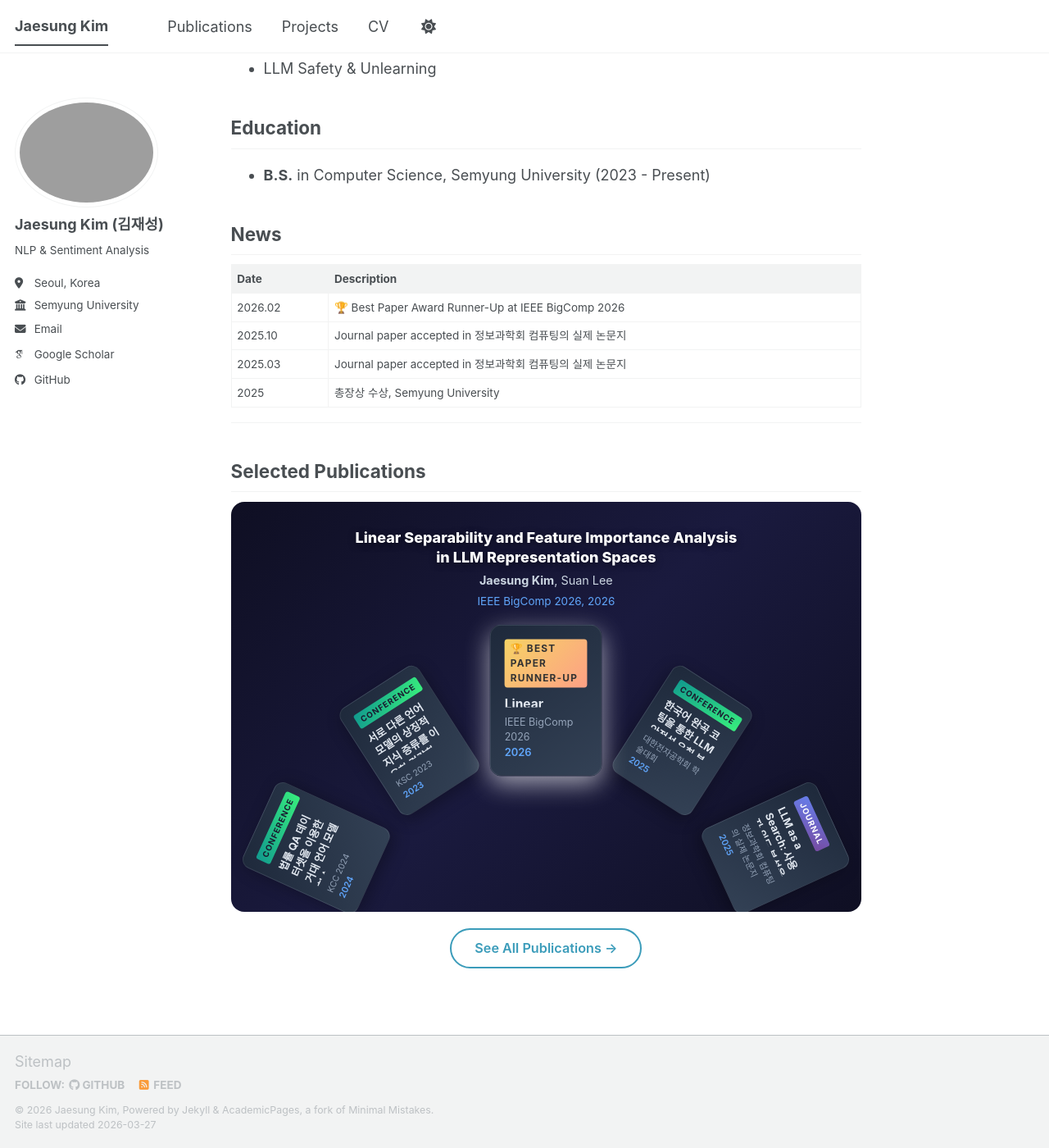
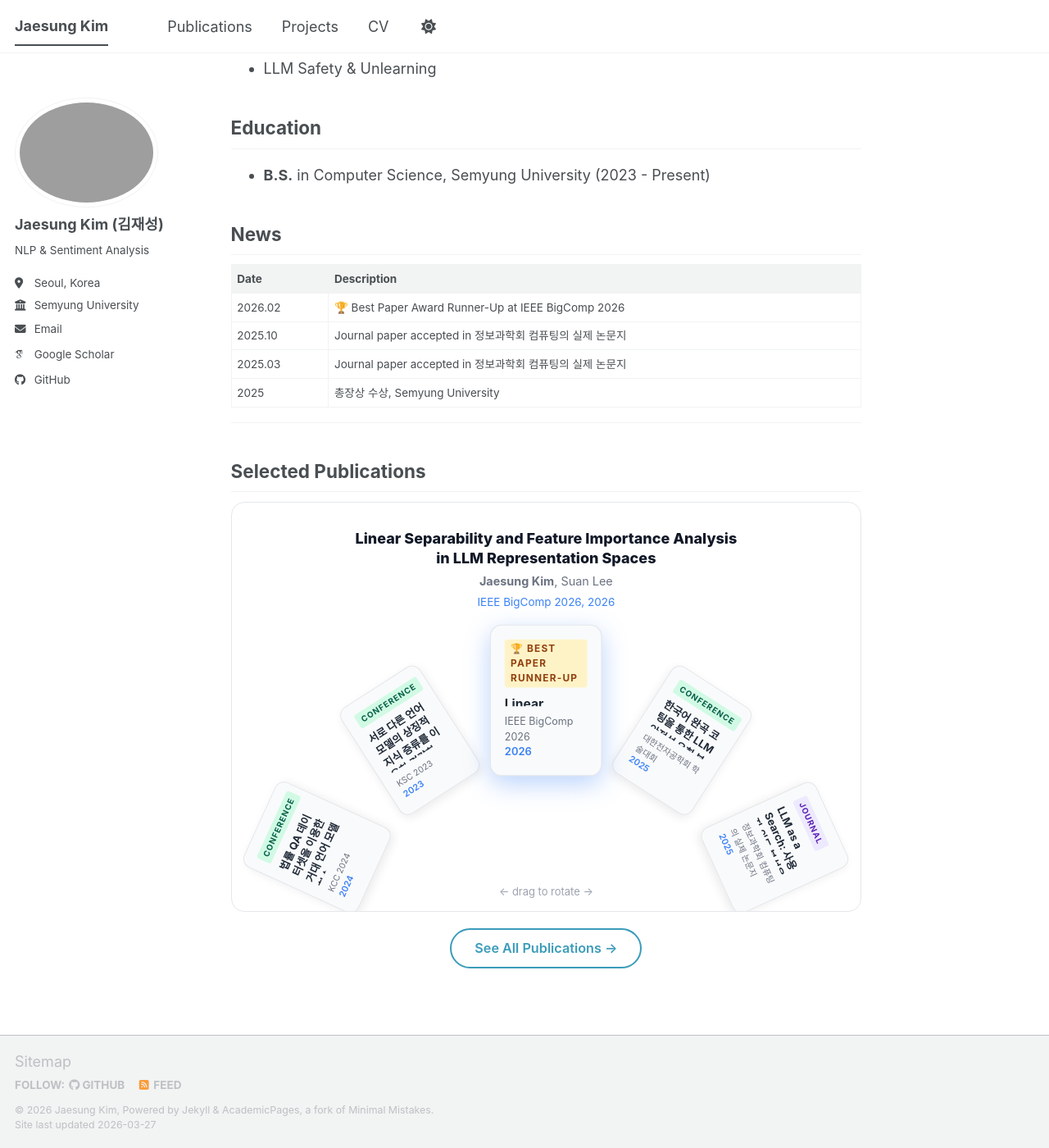
Before and after one commit to thisiskorea/CV, a Jekyll site: the page built from _pages/about.md, in a window 1280 px wide and 1400 px high, scrolled down 337 px. Shown: the whole window at 82% size. Built offline with Jekyll 4.4.1, drawn with Linux system fonts in a browser that asks for light colours; some web fonts are replaced; a script bundle is joined from its source files by our own code; library files that are not in the unit come from our copies.

Commit message:
Switch publication gallery to white/clean design with proper modal
- White background, light card borders, subtle shadows
- Pastel badge colors (amber/violet/emerald)
- Blue glow highlight on active card
- Modal uses unique pub-modal classes to avoid layout conflicts
- Modal overlays entire page with z-index 9999

https://claude.ai/code/session_01CU9SVkWVuVsgHzfbJU88mX

```diff
--- a/_pages/about.md
+++ b/_pages/about.md
@@ -35,22 +35,23 @@ Welcome! I am an undergraduate researcher at **Semyung University**, Department
 
 <link rel="stylesheet" href="{{ '/assets/css/pub-gallery.css' | relative_url }}" />
 
-<div class="pub-gallery-section flex flex-col items-center justify-center relative">
+<div class="pub-gallery-section">
   <div id="preview" class="lp-preview hidden">
     <div id="previewContent" class="preview-info"></div>
   </div>
   <div class="lp-viewport">
     <div class="lp-stage" id="lpStage"></div>
   </div>
+  <div class="pub-gallery-hint">← drag to rotate →</div>
 </div>
 
-<div class="modal hidden" id="modal">
-  <div class="modal-content">
-    <span class="close" id="closeModal">&times;</span>
+<div class="pub-modal-overlay pub-hidden" id="pubModal">
+  <div class="pub-modal-box">
+    <button class="pub-modal-close" id="pubCloseModal">&times;</button>
     <h2 id="modalTitle"></h2>
     <p id="modalAuthors"></p>
     <p id="modalVenue"></p>
-    <a id="modalLink" href="#" target="_blank" class="modal-btn">View Paper →</a>
+    <a id="modalLink" href="#" target="_blank" class="pub-modal-btn">View Paper →</a>
   </div>
 </div>
 
--- a/assets/css/pub-gallery.css
+++ b/assets/css/pub-gallery.css
@@ -2,10 +2,11 @@
   position: relative;
   width: 100%;
   height: 500px;
-  background: linear-gradient(135deg, #0f0f23 0%, #1a1a3e 50%, #0f0f23 100%);
+  background: #fff;
   border-radius: 16px;
   overflow: hidden;
   margin-top: 12px;
+  border: 1px solid #e5e7eb;
 }
 
 /* ─── Circular Gallery Styles ─── */
@@ -35,16 +36,16 @@
   transform-origin: center center;
   border-radius: 12px;
   overflow: hidden;
-  box-shadow: 0 6px 20px rgba(0,0,0,.3);
+  box-shadow: 0 4px 12px rgba(0,0,0,.08);
   cursor: pointer;
   transition: transform .3s ease, box-shadow .3s ease;
   opacity: 1;
-  background: linear-gradient(145deg, #1e293b, #334155);
+  background: #f9fafb;
   display: flex;
   flex-direction: column;
   justify-content: center;
   padding: 14px;
-  border: 1px solid rgba(255,255,255,0.08);
+  border: 1px solid #e5e7eb;
 }
 .lp-item .card-badge {
   font-size: 0.55em;
@@ -57,13 +58,13 @@
   margin-bottom: 8px;
   width: fit-content;
 }
-.badge-award { background: linear-gradient(135deg, #f6d365, #fda085); color: #333; }
-.badge-journal { background: linear-gradient(135deg, #667eea, #764ba2); color: #fff; }
-.badge-conf { background: linear-gradient(135deg, #11998e, #38ef7d); color: #1a1a2e; }
+.badge-award { background: #fef3c7; color: #92400e; }
+.badge-journal { background: #ede9fe; color: #5b21b6; }
+.badge-conf { background: #d1fae5; color: #065f46; }
 .lp-item .card-title {
   font-size: 0.72em;
   font-weight: 700;
-  color: #e2e8f0;
+  color: #1f2937;
   line-height: 1.35;
   margin: 0 0 8px 0;
   display: -webkit-box;
@@ -73,13 +74,13 @@
 }
 .lp-item .card-venue {
   font-size: 0.58em;
-  color: #94a3b8;
+  color: #6b7280;
   margin: 0;
   margin-top: auto;
 }
 .lp-item .card-year {
   font-size: 0.6em;
-  color: #60a5fa;
+  color: #3b82f6;
   font-weight: 600;
   margin: 0;
 }
@@ -103,34 +104,33 @@
 .lp-preview .preview-title {
   font-size: 1em;
   font-weight: 800;
-  color: #fff;
+  color: #111827;
   line-height: 1.3;
   margin: 0 0 6px 0;
-  text-shadow: 0 2px 8px rgba(0,0,0,0.5);
 }
 .lp-preview .preview-authors {
   font-size: 0.8em;
-  color: #cbd5e1;
+  color: #6b7280;
   margin: 0 0 4px 0;
 }
 .lp-preview .preview-venue {
   font-size: 0.75em;
-  color: #60a5fa;
+  color: #3b82f6;
   margin: 0;
 }
 
 /* ─── 모달 ─── */
-.modal {
+.pub-modal-overlay {
   position: fixed;
   inset: 0;
   display: flex;
   justify-content: center;
   align-items: center;
-  background: rgba(0, 0, 0, 0.7);
-  z-index: 999;
+  background: rgba(0, 0, 0, 0.5);
+  z-index: 9999;
 }
-.hidden { display: none; }
-.modal-content {
+.pub-modal-overlay.pub-hidden { display: none; }
+.pub-modal-box {
   background: #fff;
   color: #000;
   padding: 32px 40px;
@@ -140,15 +140,16 @@
   box-shadow: 0 10px 25px rgba(0,0,0,.3);
   position: relative;
 }
-.modal-content h2 {
+.pub-modal-box h2 {
   font-size: 1.2em;
   margin-bottom: 12px;
+  color: #111827;
 }
-.modal-content p {
+.pub-modal-box p {
   margin-bottom: 8px;
   color: #555;
 }
-.modal-btn {
+.pub-modal-btn {
   display: inline-block;
   margin-top: 16px;
   padding: 8px 20px;
@@ -159,8 +160,8 @@
   font-weight: 600;
   font-size: 0.9em;
 }
-.modal-btn:hover { background: #2563eb; }
-.close {
+.pub-modal-btn:hover { background: #2563eb; }
+.pub-modal-close {
   position: absolute;
   top: 12px;
   right: 16px;
@@ -168,5 +169,18 @@
   font-weight: bold;
   color: #555;
   cursor: pointer;
+  background: none;
+  border: none;
+  line-height: 1;
 }
-.close:hover { color: black; }
+.pub-modal-close:hover { color: black; }
+
+.pub-gallery-hint {
+  position: absolute;
+  bottom: 14px;
+  left: 50%;
+  transform: translateX(-50%);
+  font-size: 0.72em;
+  color: #9ca3af;
+  z-index: 10;
+}
--- a/assets/js/pub-gallery.js
+++ b/assets/js/pub-gallery.js
@@ -1,6 +1,6 @@
 /* ───────── Publication Circular Gallery ───────── */
 (function () {
-  const papers = [
+  var papers = [
     { title: "Linear Separability and Feature Importance Analysis in LLM Representation Spaces",
       authors: "<strong>Jaesung Kim</strong>, Suan Lee",
       venue: "IEEE BigComp 2026", year: "2026", badge: "award", badgeText: "🏆 Best Paper Runner-Up",
@@ -47,18 +47,17 @@
       url: "https://www.dbpia.co.kr/journal/articleDetail?nodeId=NODE11705510" }
   ];
 
-  const CNT = papers.length;
-  const stage = document.getElementById('lpStage');
-  const preview = document.getElementById('preview');
-  const modal = document.getElementById('modal');
-  const closeBtn = document.getElementById('closeModal');
+  var CNT = papers.length;
+  var stage = document.getElementById('lpStage');
+  var preview = document.getElementById('preview');
+  var modal = document.getElementById('pubModal');
+  var closeBtn = document.getElementById('pubCloseModal');
 
   if (!stage) return;
 
-  let RADIUS, CARD_W, CARD_H, STEP, rot = 0;
-  const cards = [];
-
-  const badgeClass = { award: 'badge-award', journal: 'badge-journal', conf: 'badge-conf' };
+  var RADIUS, CARD_W, CARD_H, STEP, rot = 0;
+  var cards = [];
+  var badgeClass = { award: 'badge-award', journal: 'badge-journal', conf: 'badge-conf' };
 
   function computeSizes() {
     var vw = stage.parentElement.offsetWidth;
@@ -69,7 +68,6 @@
   }
   computeSizes();
 
-  // Build cards
   for (var i = 0; i < CNT; i++) {
     var p = papers[i];
     var el = document.createElement('div');
@@ -102,7 +100,7 @@
         } else {
           link.style.display = 'none';
         }
-        modal.classList.remove('hidden');
+        modal.classList.remove('pub-hidden');
       });
     })(i);
   }
@@ -124,10 +122,9 @@
         'translate(-50%, -50%) rotate(' + base + 'deg) translate(0, -' + RADIUS + 'px) scale(' + scale + ')';
       el.style.zIndex = z;
       el.style.boxShadow = idx === best
-        ? '0 8px 25px rgba(255,255,255,.6)'
-        : '0 6px 20px rgba(0,0,0,.3)';
+        ? '0 8px 25px rgba(59,130,246,.35)'
+        : '0 4px 12px rgba(0,0,0,.08)';
     });
-    // Update preview
     var p = papers[best];
     var content = document.getElementById('previewContent');
     content.innerHTML =
@@ -139,8 +136,7 @@
 
   function rotate(dir) {
     rot += dir * STEP;
-    stage.style.transform =
-      'translate(-50%, -50%) rotate(' + rot + 'deg)';
+    stage.style.transform = 'translate(-50%, -50%) rotate(' + rot + 'deg)';
     highlight();
   }
 
@@ -166,7 +162,6 @@
   stage.parentElement.addEventListener('touchmove', function (e) { move(e.touches[0].clientX); }, { passive: true });
   stage.parentElement.addEventListener('touchend', end);
 
-  // Resize
   window.addEventListener('resize', function () {
     computeSizes();
     cards.forEach(function (el) {
@@ -180,9 +175,8 @@
     highlight();
   });
 
-  // Modal close
-  closeBtn.onclick = function () { modal.classList.add('hidden'); };
+  closeBtn.onclick = function () { modal.classList.add('pub-hidden'); };
   window.addEventListener('click', function (e) {
-    if (e.target === modal) modal.classList.add('hidden');
+    if (e.target === modal) modal.classList.add('pub-hidden');
   });
 })();
```
